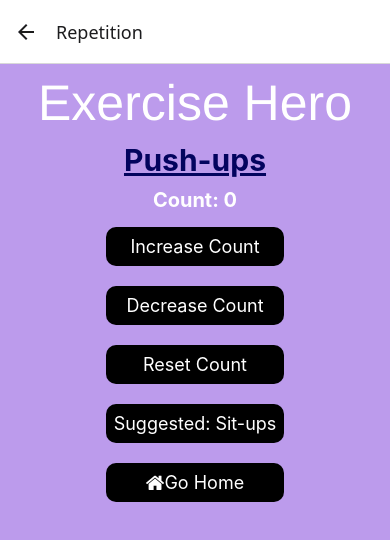
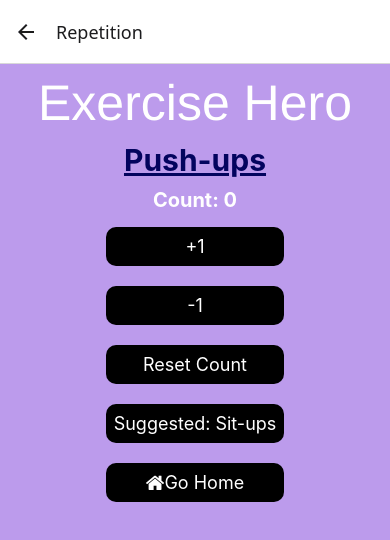
Before and after one commit to meera-develops/v2ExerciseApp, a React Native app: screen / in a window 390 px wide. Both pictures are taken after a click on the button "Push-ups". Shown: the top 540 px of the page. Built offline with nearby package versions, Linux system fonts and the light colour scheme.

Commit message:
changed rep button

```diff
--- a/components/Repetition.js
+++ b/components/Repetition.js
@@ -47,9 +47,9 @@ export default function Repetition({ route, navigation }) {
                 Count: {count}
             </Text>
             <View style={styles.buttonContainer}>
-                <Button title="Increase Count" onPress={increaseCount}
+                <Button title="+1" onPress={increaseCount}
                 buttonStyle={styles.button} />
-                <Button title="Decrease Count" onPress={decreaseCount}
+                <Button title="-1" onPress={decreaseCount}
                 buttonStyle={styles.button}
                 />
                 <Button title="Reset Count" onPress={resetCount}
```
